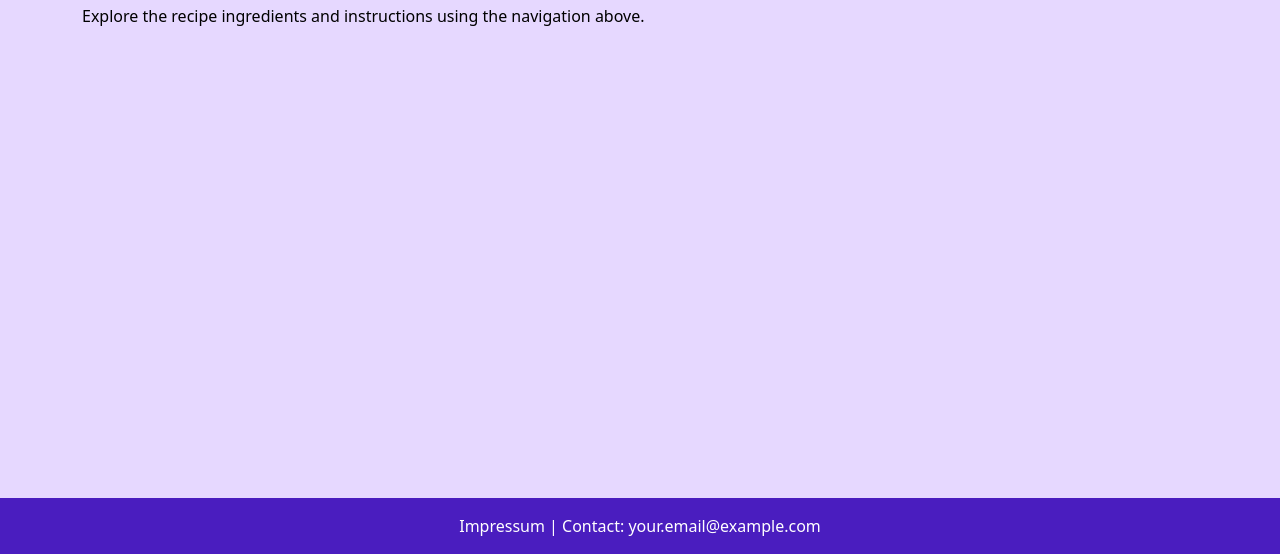
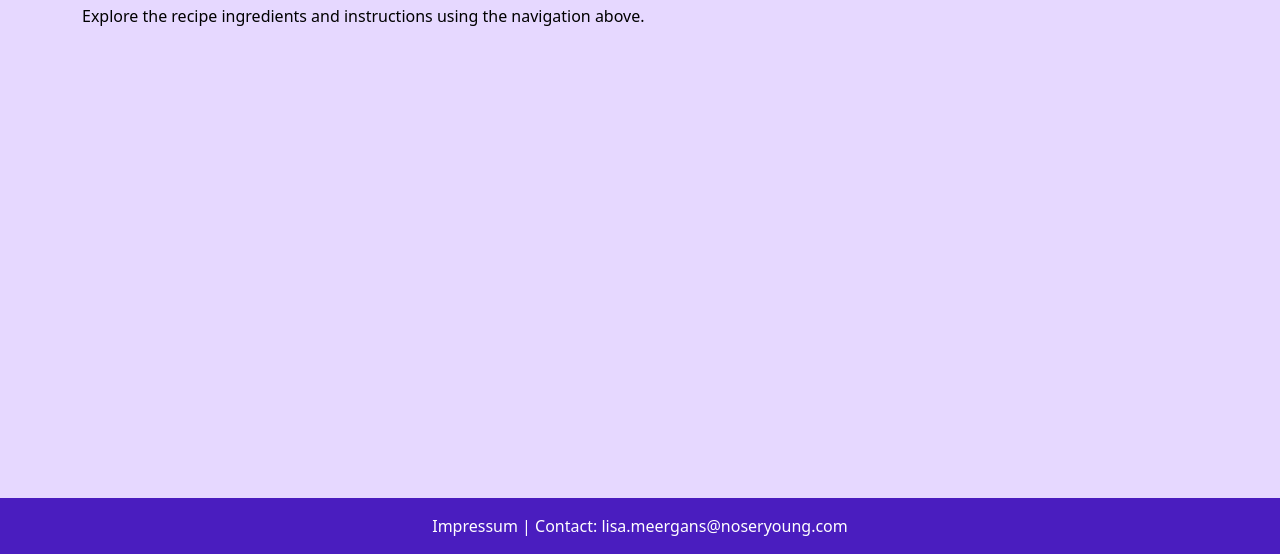
Before and after one commit to Lisa-tbz/BLJ2024_backrezept_lis-mee, a plain HTML site: page index.html in a window 1280 px wide. Shown: the part 246-800 px from the top of the page. Drawn offline with nearby package versions, Linux system fonts and the light colour scheme.

Commit message:
correct impressum

```diff
--- a/index.html
+++ b/index.html
@@ -39,7 +39,7 @@
 
   <!-- Footer -->
   <footer class="custom-footer text-center py-3">
-    <p>Impressum | Contact: your.email@example.com</p>
+    <p>Impressum | Contact: lisa.meergans@noseryoung.com</p>
   </footer>
 
 </body>
```
